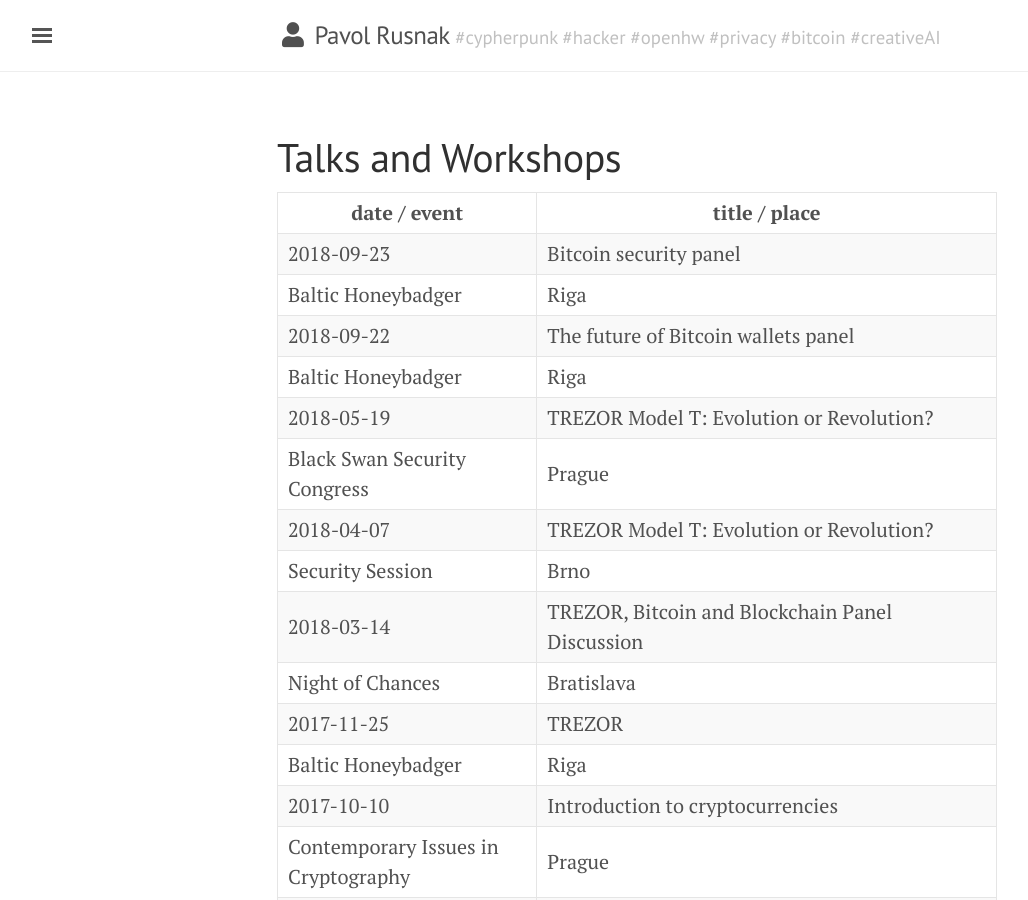
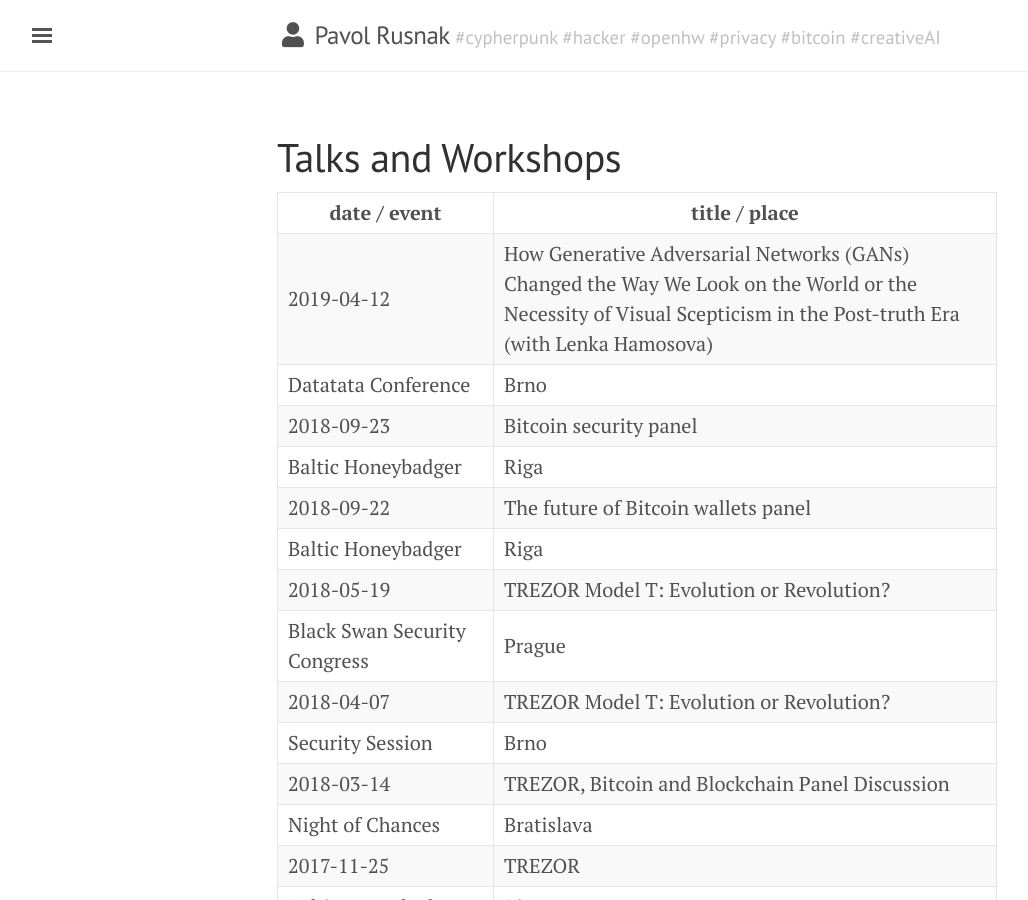
Before and after one commit to prusnak/rusnak.io, a Jekyll site: the page built from talks.md, in a window 1280 px wide and 900 px high. Shown: the whole window, without its empty margins (3-1031 px from the left). Built offline with Jekyll 4.4.1, drawn with Linux system fonts in a browser that asks for light colours; nearby versions of some CDN libraries.

Commit message:
add talk

```diff
--- a/talks.md
+++ b/talks.md
@@ -5,6 +5,8 @@
 
 date / event | title / place
 -------------|--------------
+2019-04-12 | How Generative Adversarial Networks (GANs) Changed the Way We Look on the World or the Necessity of Visual Scepticism in the Post-truth Era (with Lenka Hamosova)
+Datatata Conference | Brno
 2018-09-23 | Bitcoin security panel
 Baltic Honeybadger | Riga
 2018-09-22 | The future of Bitcoin wallets panel
```
